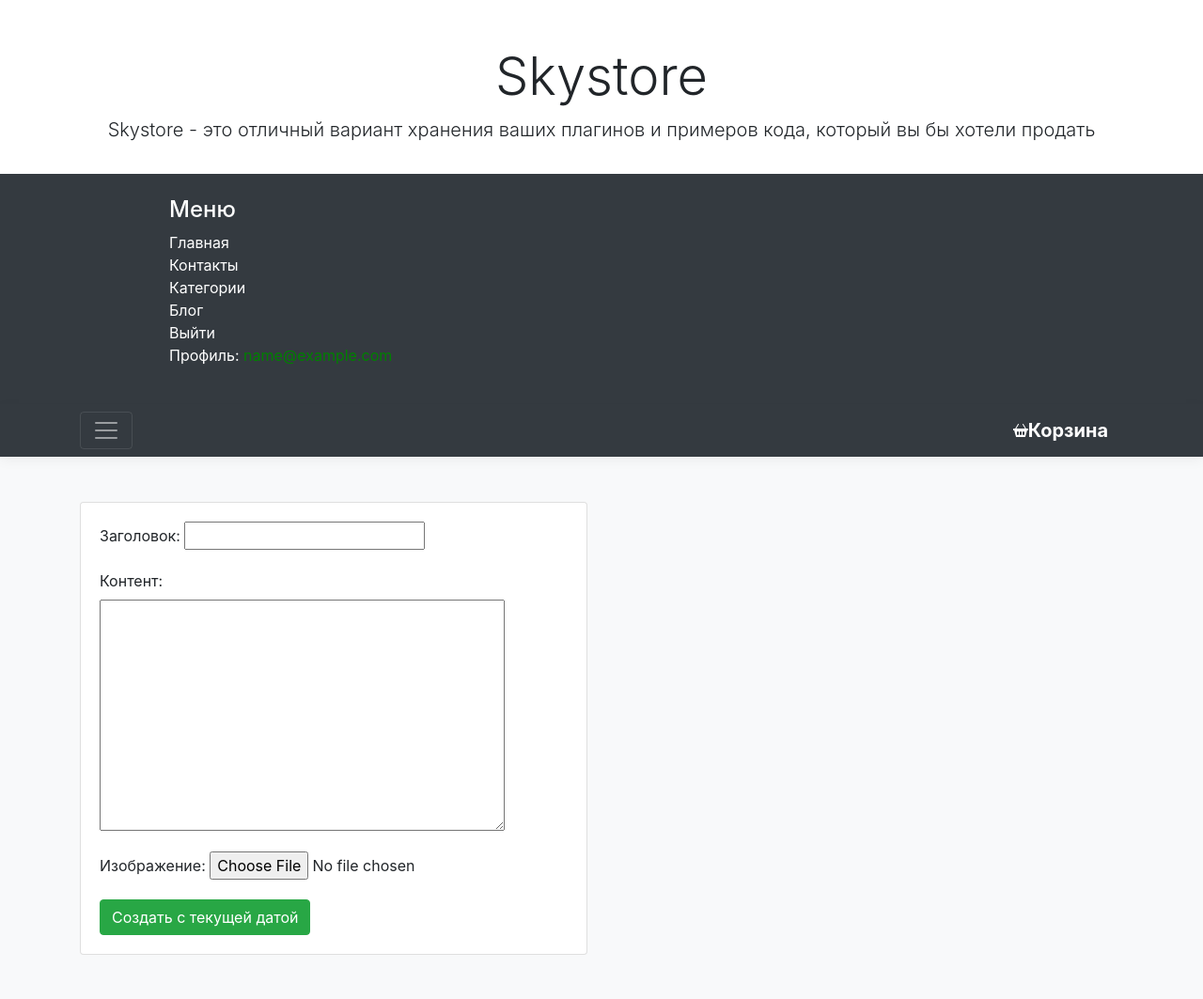
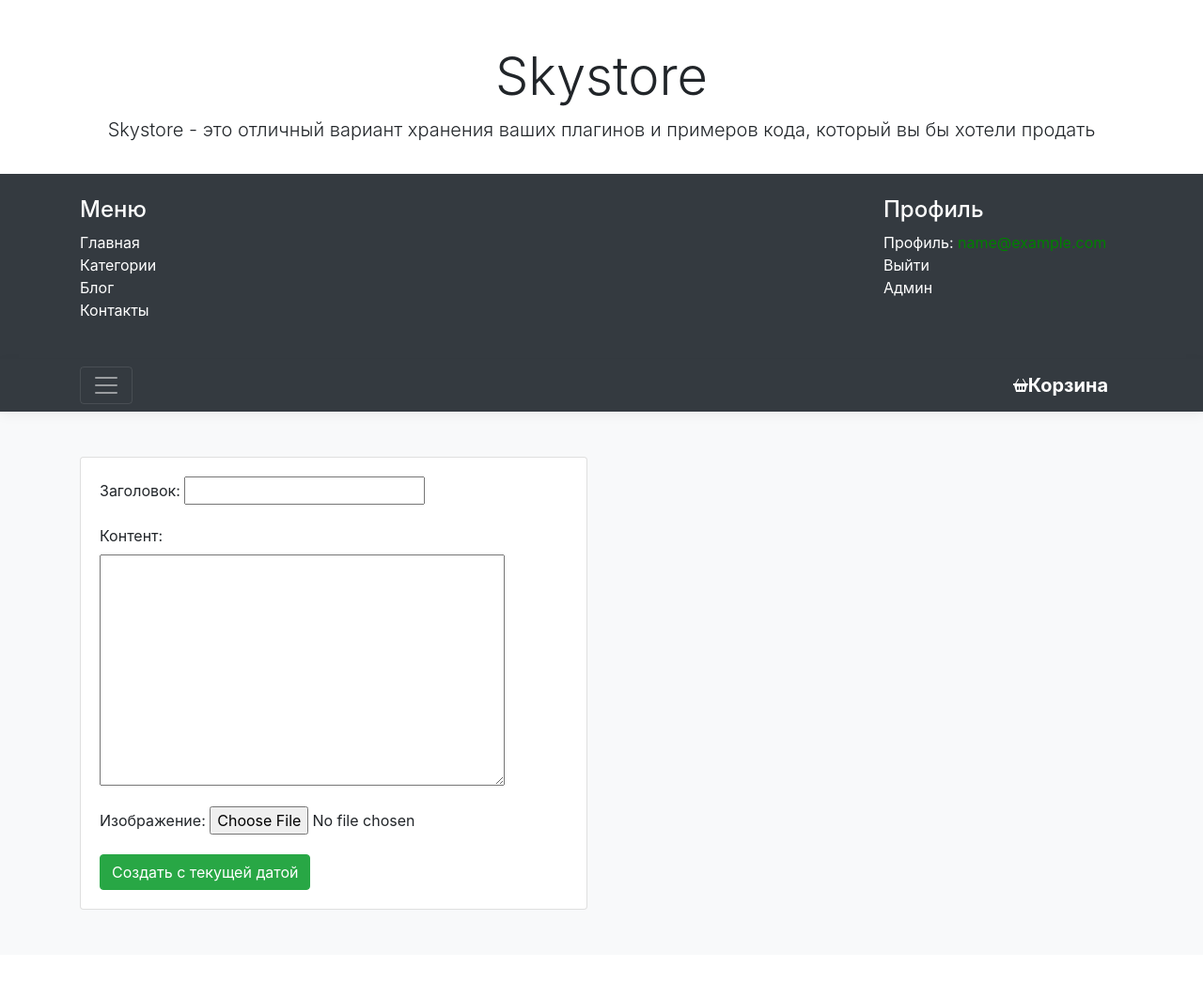
Before and after one commit to anglnpn/home_work_shop_sky_6, a Django app: page /blog/create/ in a window 1280 px wide, after a click that opens the changed part. Shown: the top 1063 px of the page at 94% size. Run offline with Django 4.2, Linux system fonts and the light colour scheme; the visitor is signed in with stand-in values (Sample User, id 1); some libraries are stand-ins or nearby versions.

Commit message:
Добавлена кнопка Админ

```diff
--- a/catalog/templates/main/includes/inc_main_menu.html
+++ b/catalog/templates/main/includes/inc_main_menu.html
@@ -1,20 +1,26 @@
-<div class="col-sm-4 offset-md-1 py-4">
+<div class="col-sm-9 offset-md-0 py-4">
     <h4 class="text-white">Меню</h4>
-    <ul class="list-unstyled">
-        <li><a href="/" class="text-white">Главная</a></li>
-        <li><a href="/contacts/" class="text-white">Контакты</a></li>
-        <li><a href="/categories/" class="text-white">Категории</a></li>
+      <ul class="list-unstyled">
+        <li><a href="{% url 'main:index' %}" class="text-white">Главная</a></li>
+        <li><a href="{% url 'main:categories' %}" class="text-white">Категории</a></li>
         <li><a href="/blog/" class="text-white">Блог</a></li>
+        <li><a href="{% url 'main:contacts' %}" class="text-white">Контакты</a></li>
+      </ul>
+    </div>
+      <div class="col-sm-3 offset-md-0 py-4">
+      <h4 class="text-white">Профиль</h4>
+      <ul class="list-unstyled">
         {% if user.is_authenticated %}
-            <li><a href="{% url 'users:logout' %}" class="text-white">Выйти</a></li>
             {% if user.avatar  %}
-                 <li><a href="{% url 'users:profile' %}" class="text-white">Профиль: <font color="green" size='3'>{{ user }}</font> <img src="{{ user.avatar.url }}" alt="Avatar" width="30" height="30"></a></li>
+                <li><a href="{% url 'users:profile' %}" class="text-white">Профиль: <font color="green" size='3'>{{ user }}</font> <img src="{{ user.avatar.url }}" alt="Avatar" width="30" height="30"></a></li>
             {% else %}
                 <li><a href="{% url 'users:profile' %}" class="text-white">Профиль: <font color="green" size='3'>{{ user }}</font></a></li>
             {% endif %}
+            <li><a href="{% url 'users:logout' %}" class="text-white">Выйти</a></li>
+            <li><a href="/admin/" class="text-white">Админ</a></li>
         {% else %}
             <li><a href="{% url 'users:register' %}" class="text-white">Регистрация</a></li>
             <li><a href="{% url 'users:login' %}" class="text-white">Войти</a></li>
         {% endif %}
-    </ul>
-</div>
+      </ul>
+    </div>
```
